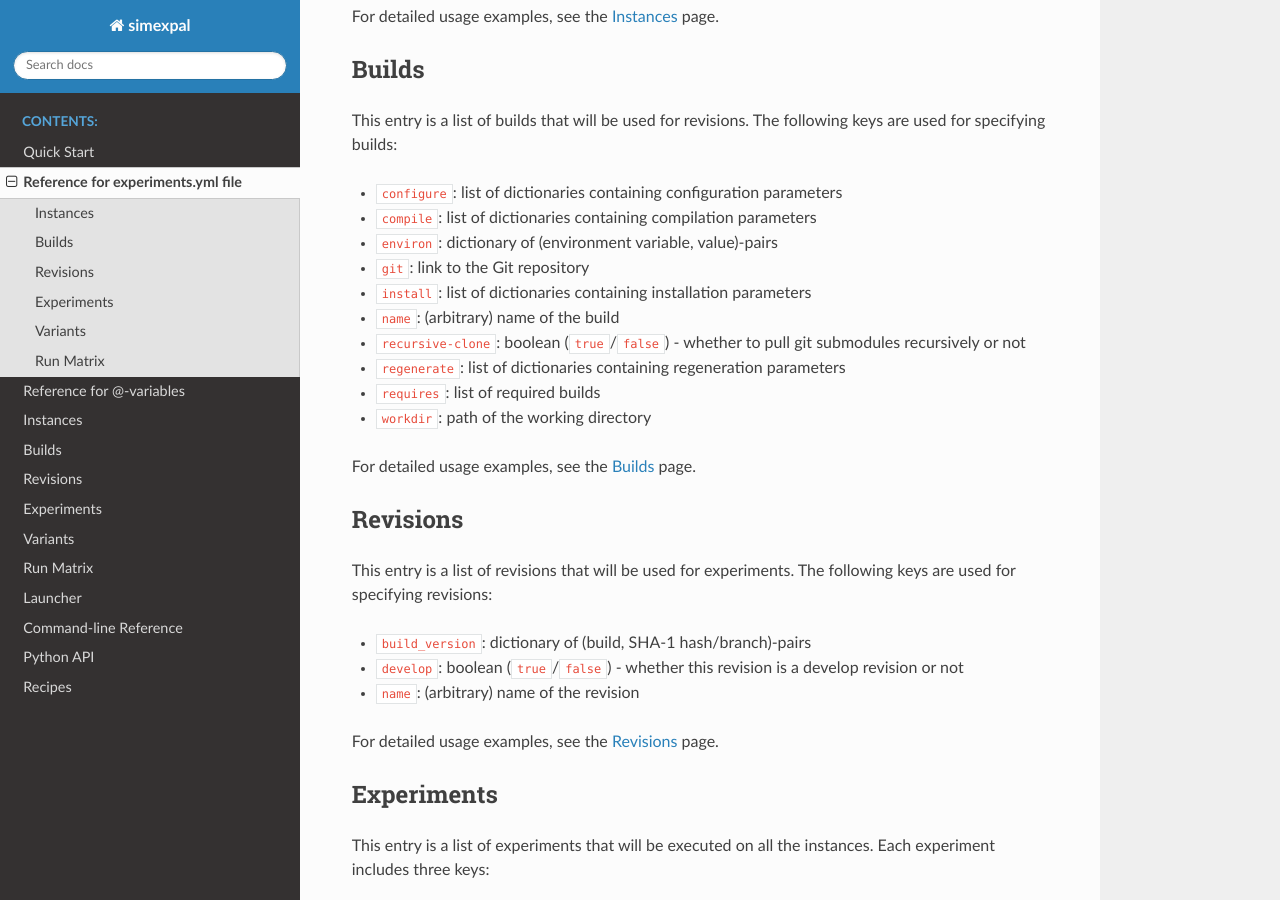
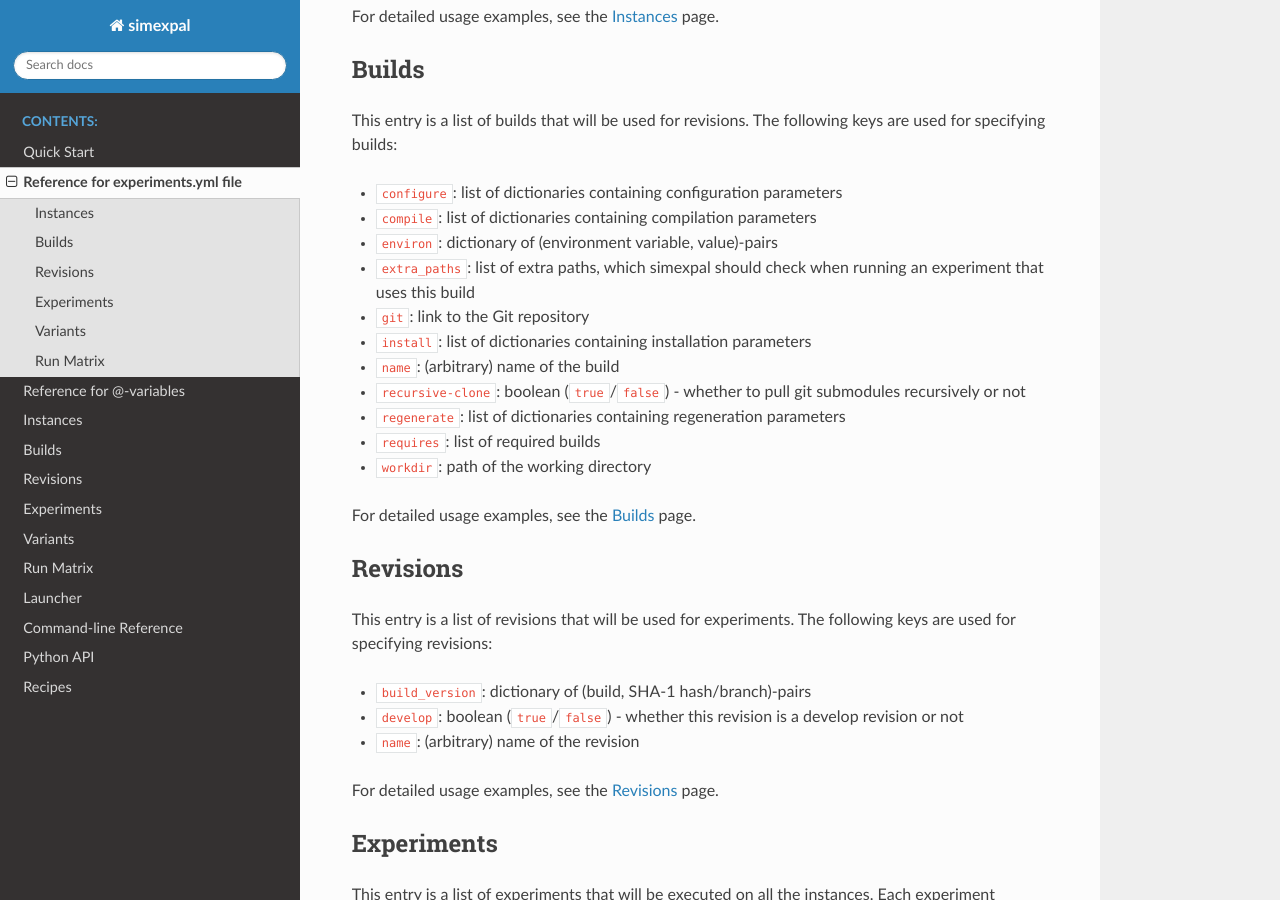
Before and after one commit to hu-macsy/simexpal, a Sphinx documentation site: the page built from docs/experiments_reference.rst, in a window 1280 px wide and 900 px high, scrolled down 901 px. Built offline with Sphinx 7.4.7 and the Read the Docs theme 2.0.0, drawn with Linux system fonts in a browser that asks for light colours.

Commit message:
docs/experiments_reference: Add 'extra_paths' to 'builds' key

```diff
--- a/docs/experiments_reference.rst
+++ b/docs/experiments_reference.rst
@@ -41,6 +41,7 @@ used for specifying builds:
 - ``configure``: list of dictionaries containing configuration parameters
 - ``compile``: list of dictionaries containing compilation parameters
 - ``environ``: dictionary of (environment variable, value)-pairs
+- ``extra_paths``: list of extra paths, which simexpal should check when running an experiment that uses this build
 - ``git``: link to the Git repository
 - ``install``: list of dictionaries containing installation parameters
 - ``name``: (arbitrary) name of the build
```
